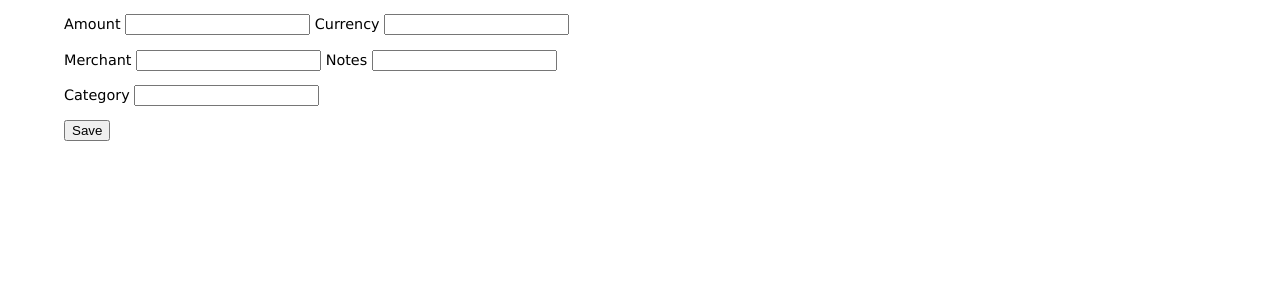
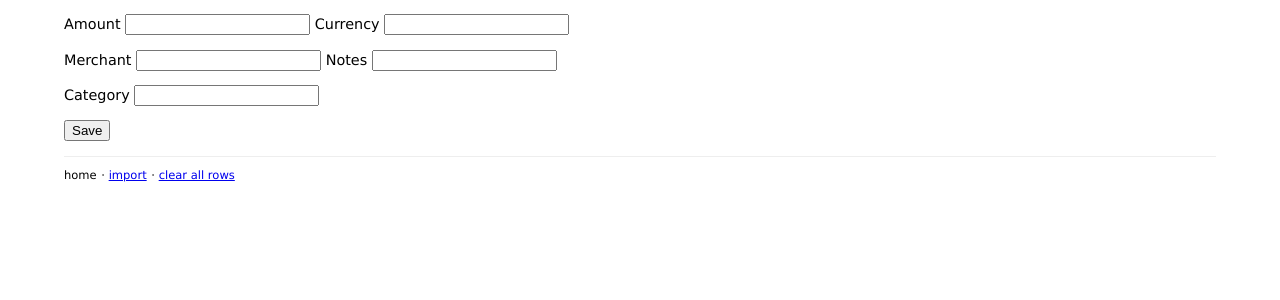
Before and after one commit to jarek/lime, a Flask app: page / in a window 1280 px wide. Shown: the part 70-370 px from the top of the page. Run offline with Flask 2, Linux system fonts and the light colour scheme; data that the repository does not hold is empty; some libraries are stand-ins or nearby versions.

Commit message:
add footer menu with links to import and delete

```diff
--- a/app/static/style.css
+++ b/app/static/style.css
@@ -49,15 +49,20 @@ nav {
     border-bottom: 1px solid #eee;
 }
 
-nav ul {
+footer {
+    border-top: 1px solid #eee;
+    font-size: 0.8em;
+}
+
+nav ul, footer ul {
     padding: 0;
 }
 
-nav ul li {
+nav ul li, footer ul li {
     display: inline;
 }
 
-nav ul li+li:before {
+nav ul li+li:before, footer ul li+li:before {
     content: " · ";
     padding-left: 1px;
 }
--- a/app/templates/base.html
+++ b/app/templates/base.html
@@ -26,36 +26,44 @@
     </script>
 </head>
 <body>
+    {% macro menu_item(endpoint, display) %}
+        {% if request.endpoint != endpoint %}
+            <a href="{{ url_for(endpoint) }}">{{ display }}</a>
+        {% else %}
+            {{ display }}
+        {% endif %}
+    {% endmacro %}
+
     {% block nav %}
     {% if hide_nav: %}
     <!-- nav removed -->
     {% else %}
     <nav>
     <ul>
-        <!-- TODO: this won't really be maintainable, redo with something like this instead:
-        http://stackoverflow.com/questions/11665401/jinja-is-there-any-built-in-variable-to-get-current-html-page-name -->
-        <li>
-            {% if request.path == '/' %}
-            home
-            {% else %}
-            <a href="{{ url_for('main.index') }}">home</a>
-            {% endif %}
-        </li>
-        <li>
-            {% if request.path == '/stats/' %}
-            stats
-            {% else %}
-            <a href="{{ url_for('main.show_stats') }}">stats</a>
-            {% endif %}
-        </li>
-        <li>
-            <a href="{{ url_for('main.export_csv') }}">export as CSV</a>
-        </li>
+        <li>{{ menu_item('main.index', 'home') }}</li>
+        <li>{{ menu_item('main.show_stats', 'stats') }}</li>
+        <li>{{ menu_item('main.export_csv', 'export as CSV') }}</li>
     </ul>
     </nav>
     {% endif %}
     {% endblock %}
+
     {% block body %}
     {% endblock %}
+
+    {% block footer %}
+    {% if hide_footer: %}
+    <!-- footer removed -->
+    {% else %}
+    <footer>
+    <ul>
+        <li>{{ menu_item('main.index', 'home') }}</li>
+        <li>{{ menu_item('main.import_from_csv', 'import') }}</li>
+        <li>{{ menu_item('main.clear_db', 'clear all rows') }}</li>
+    </ul>
+    </footer>
+    {% endif %}
+    {% endblock %}
+
 </body>
 </html>
```
